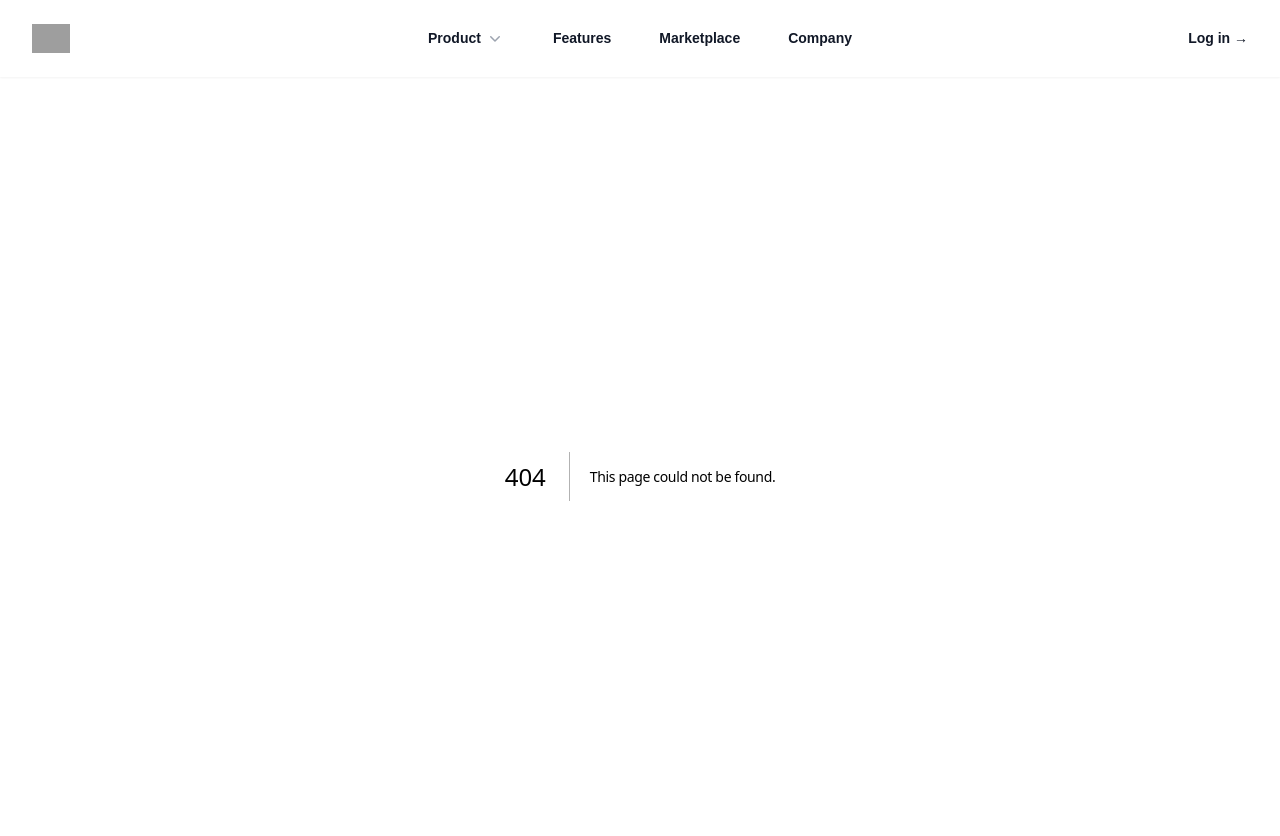
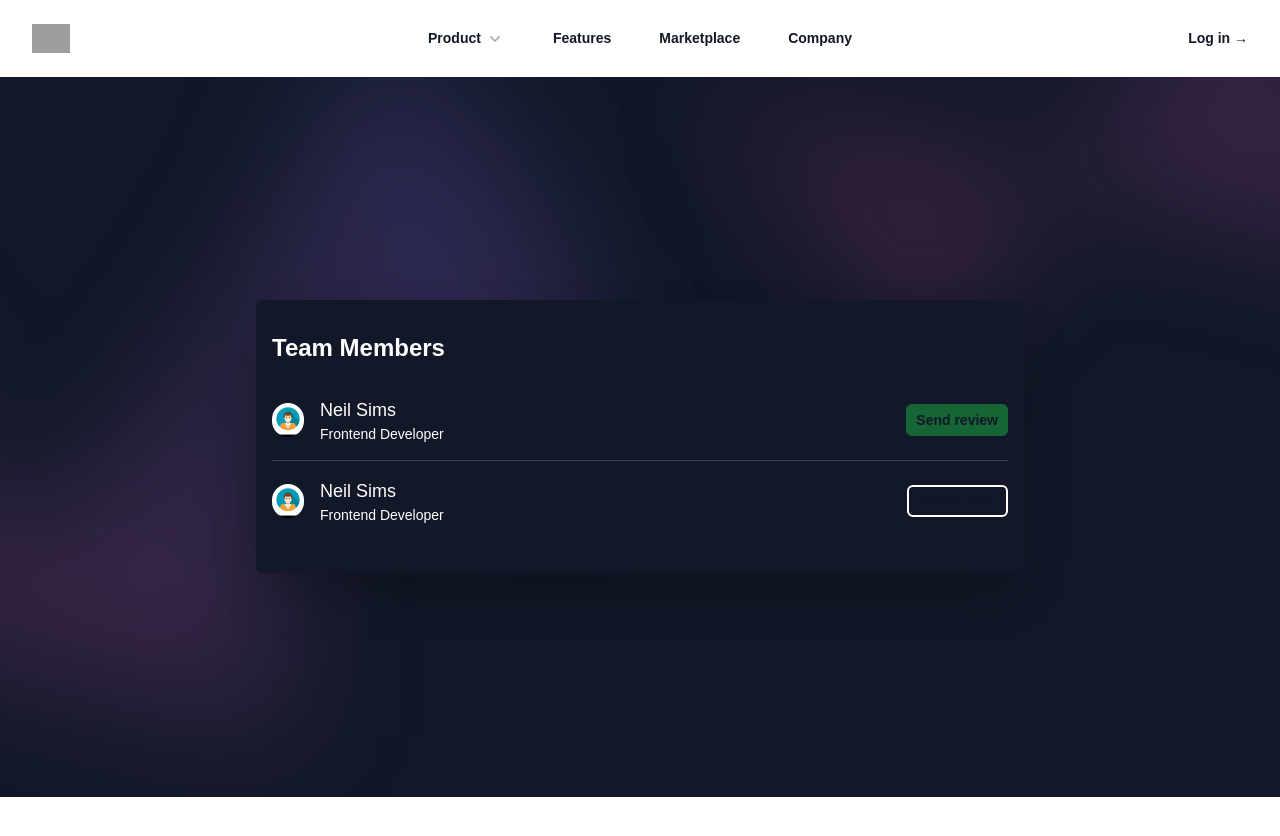
Before and after one commit to michaell027/employee_review_fe, a Next.js app: page /employees in a window 1280 px wide. Before the commit this address had no page. Shown: the top 836 px of the page. After the commit the page ends 800 px from the top, so only its background shows below. Built offline with nearby package versions, Linux system fonts and the light colour scheme; grey boxes are pictures that could not be loaded.

Commit message:
create employees component

```diff
--- /dev/null
+++ b/src/app/employees/page.tsx
@@ -0,0 +1,75 @@
+import Image from "next/image";
+
+export default function Employees() {
+  return (
+    <section className="min-h-fit flex flex-col items-stretch text-white bg-white">
+      <div className="lg:flex w-full lg:px-64 clip-background items-center">
+        <div aria-hidden="true" className="clip-background-color-first-holder">
+          <div className="clip-background-color-first" />
+        </div>
+        <div aria-hidden="true" className="clip-background-color-second-holder">
+          <div className="clip-background-color-second" />
+        </div>
+        <div className="w-full flex flex-col items-center justify-center z-10">
+          <div className="px-4 py-8 w-full bg-[#121828] rounded-md shadow-2xl">
+            <div className="flex justify-between items-center mb-4">
+              <h3 className="text-2xl font-bold text-white">Team Members</h3>
+            </div>
+            <div className="flow-root">
+              <ul role="list" className="divide-y divide-gray-700">
+                <li className="py-3 sm:py-4">
+                  <div className="flex items-center space-x-4">
+                    <Image
+                      className="rounded-full"
+                      src="/profile-picture.jpg"
+                      alt="Neil image"
+                      width={32}
+                      height={32}
+                    />
+                    <div className="flex-1 min-w-0">
+                      <p className="text-lg truncate text-white m-0">
+                        Neil Sims
+                      </p>
+                      <p className="text-sm truncate text-white m-0">
+                        Frontend Developer
+                      </p>
+                    </div>
+                    <div className="inline-flex items-center text-base font-semibold text-gray-900 dark:text-white">
+                      <button className="flex border-2 border-green-800 bg-green-800 px-2 py-1 rounded-md text-sm">
+                        Send review
+                      </button>
+                    </div>
+                  </div>
+                </li>
+                <li className="py-3 sm:py-4">
+                  <div className="flex items-center space-x-4">
+                    <Image
+                      className="rounded-full"
+                      src="/profile-picture.jpg"
+                      alt="Neil image"
+                      width={32}
+                      height={32}
+                    />
+                    <div className="flex-1 min-w-0">
+                      <p className="text-lg truncate text-white m-0">
+                        Neil Sims
+                      </p>
+                      <p className="text-sm truncate text-white m-0">
+                        Frontend Developer
+                      </p>
+                    </div>
+                    <div className="inline-flex items-center text-base font-semibold text-gray-900 dark:text-white">
+                      <button className="flex border-2 border-white px-2 py-1 rounded-md text-sm">
+                        Review sent
+                      </button>
+                    </div>
+                  </div>
+                </li>
+              </ul>
+            </div>
+          </div>
+        </div>
+      </div>
+    </section>
+  );
+}
--- a/src/app/generate/page.tsx
+++ b/src/app/generate/page.tsx
@@ -78,7 +78,7 @@ export default function Generate() {
               <h1 className="text-4xl font-bold text-left tracking-wide">
                 Keep your team on track...
               </h1>
-              <p className="text-xl my-6">
+              <p className="mt-8 text-xl my-6">
                 Please respond to the questions about your employee to generate
                 a review, then click the button below.
               </p>
@@ -140,7 +140,7 @@ export default function Generate() {
               <h1 className="text-2xl font-bold text-left tracking-wide">
                 Generated review:
               </h1>
-              <p className="text-lg mt-4 mb-8">
+              <p className="text-lg my-8">
                 Here&#39;s the generated review for your employee. If you want
                 to make changes, use the &#39;Request Changes&#39; button below
                 the review and start a chat with the AI model.
--- a/src/app/globals.css
+++ b/src/app/globals.css
@@ -26,7 +26,7 @@ body {
   }
 
   p {
-    @apply mt-8 text-pretty font-medium sm:text-xl/8;
+    @apply text-pretty font-medium sm:text-xl/8;
   }
 
   .body-height {
```
Also changed, not shown: public/profile-picture.jpg (added).
